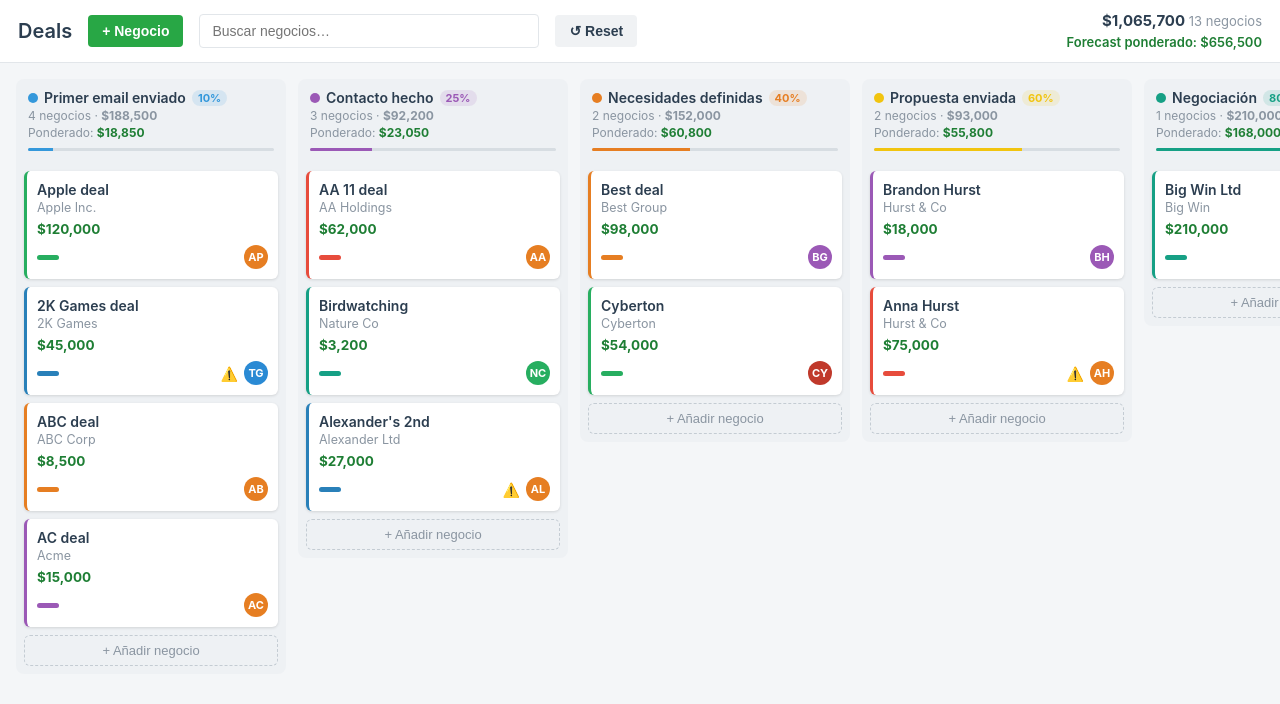
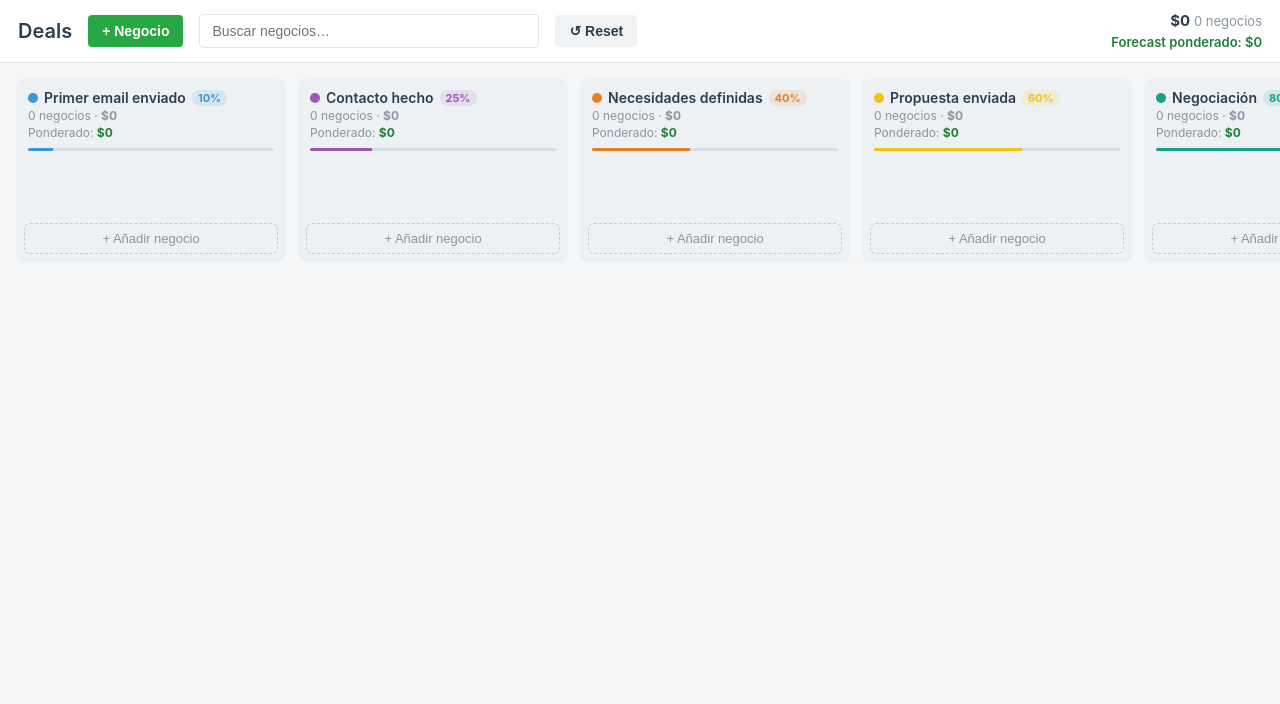
Before and after one commit to jcariasm/claude-code-hostinger, a plain HTML site: page crm-kanban/index.html in a window 1280 px wide. Drawn offline with Linux system fonts and the light colour scheme.

Commit message:
Remove sample data from CRM (pipeline starts empty)
Co-Authored-By: Claude Opus 4.8 (1M context) <noreply@anthropic.com>

```diff
--- a/crm-kanban/index.html
+++ b/crm-kanban/index.html
@@ -256,21 +256,7 @@ const DEFAULT_STAGES = [
   { id: "s6", name: "Ganado",               color: "#27ae60", prob: 100 },
 ];
 
-const SAMPLE = [
-  d("Apple deal","Apple Inc.",120000,"s1","AP",0,false),
-  d("2K Games deal","2K Games",45000,"s1","TG",1,true),
-  d("ABC deal","ABC Corp",8500,"s1","AB",2,false),
-  d("AC deal","Acme",15000,"s1","AC",3,false),
-  d("AA 11 deal","AA Holdings",62000,"s2","AA",4,false),
-  d("Birdwatching","Nature Co",3200,"s2","NC",5,false),
-  d("Alexander's 2nd","Alexander Ltd",27000,"s2","AL",1,true),
-  d("Best deal","Best Group",98000,"s3","BG",2,false),
-  d("Cyberton","Cyberton",54000,"s3","CY",0,false),
-  d("Brandon Hurst","Hurst & Co",18000,"s4","BH",3,false),
-  d("Anna Hurst","Hurst & Co",75000,"s4","AH",4,true),
-  d("Big Win Ltd","Big Win",210000,"s5","BW",5,false),
-  d("Corporate XL","Corporate XL",330000,"s6","CX",1,false),
-];
+const SAMPLE = [];   // sin datos de ejemplo; el pipeline arranca vacío
 
 function d(title, org, value, stage, owner, tag, rotten) {
   return { id: uid(), title, org, value, stage, owner, tag, rotten };
```
